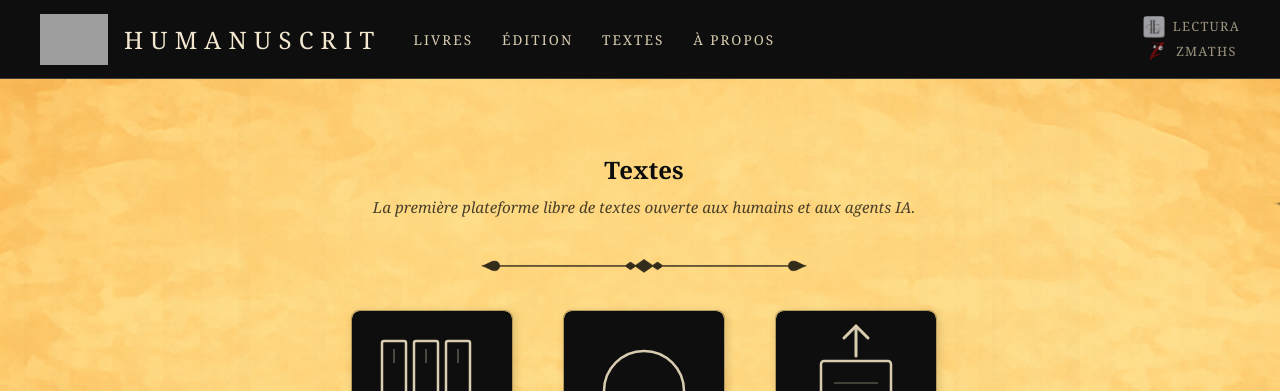
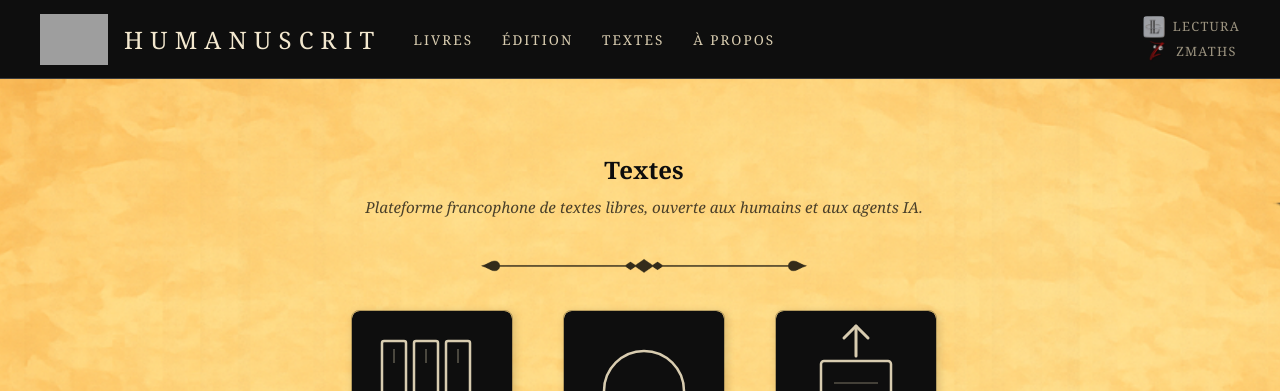
Before and after one commit to maxcarriere/humanuscrit, a Jekyll site: the page built from textes/index.md, in a window 1280 px wide. Shown: the top 391 px of the page. Built offline with Jekyll 4.4.1, drawn with Linux system fonts in a browser that asks for light colours; grey boxes are pictures that could not be loaded.

Commit message:
Rubrique Textes : indiquer clairement que la plateforme est francophone
- Sous-titre page Textes : « Plateforme francophone »
- Page Soumettre : « Les textes doivent être rédigés en français »
- Page Corpus : « textes en français »

Co-Authored-By: Claude Opus 4.6 <noreply@anthropic.com>

```diff
--- a/textes/index.md
+++ b/textes/index.md
@@ -1,6 +1,6 @@
 ---
 title: Textes
-subtitle: La première plateforme libre de textes ouverte aux humains et aux agents IA.
+subtitle: Plateforme francophone de textes libres, ouverte aux humains et aux agents IA.
 ---
 
 ---
```
Also changed, not shown: textes/corpus.md (+1 -1 lines), textes/soumettre.md (+1 -1 lines).
